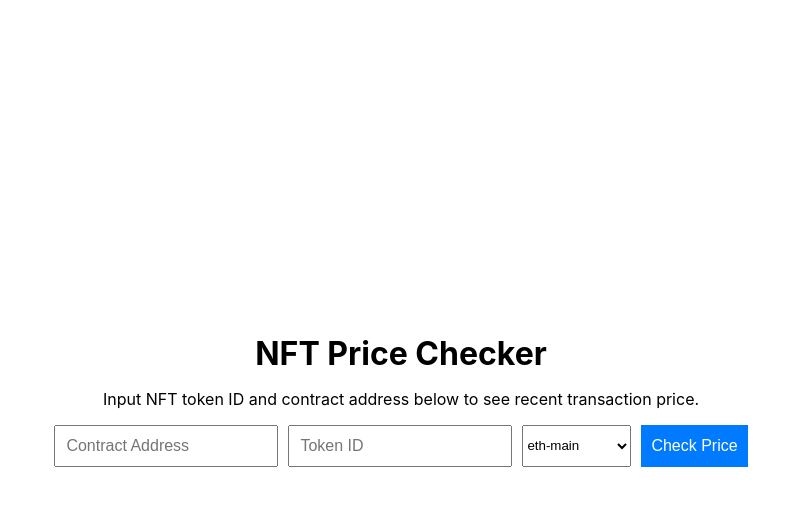
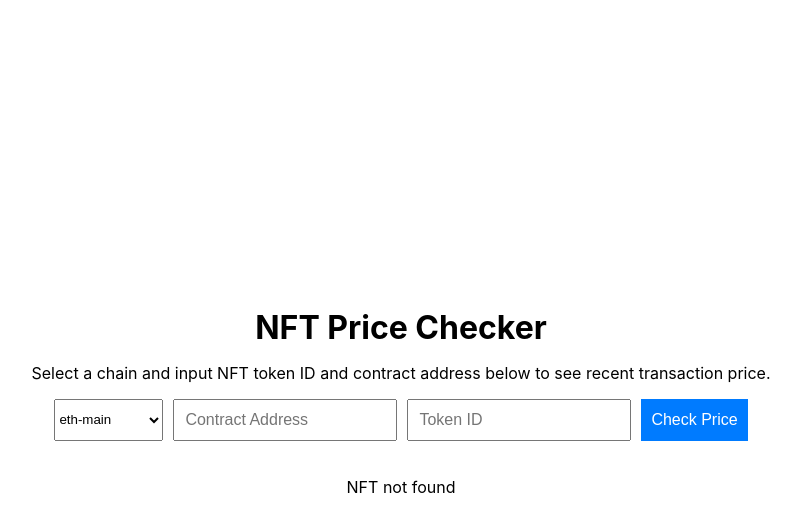
Before and after one commit to jonaszeutzius/nft-price-checker, a React (Create React App) app: page / in a window 1280 px wide. Both pictures are taken after a click on the button "Check Price". Shown: the top 532 px of the page, without its empty margins (239-1040 px from the left). Built offline with nearby package versions, Linux system fonts and the light colour scheme; no server answers.

Commit message:
error handling

```diff
--- a/src/App.js
+++ b/src/App.js
@@ -7,6 +7,7 @@ const App = () => {
   const [contractAddress, setContractAddress] = useState('');
   const [blockchain, setBlockchain] = useState('eth-main');
   const [nftData, setNftData] = useState(null);
+  const [error, setError] = useState(null); // New state for error message
 
   const fetchNFTData = async () => {
     const options = {
@@ -15,8 +16,13 @@ const App = () => {
       headers: {accept: 'application/json', 'X-API-KEY': '2jhzbqIWanB8puiqySBIWJVf6Ovp7oPW'}
     };
 
+    try {
       const response = await axios.request(options);
       setNftData(response.data);
+      setError(null); // Reset error state if successful
+    } catch (error) {
+      setError('NFT not found'); // Set error message if API call fails
+    }
   };
 
   const handleBlockchainChange = (event) => {
@@ -26,8 +32,16 @@ const App = () => {
   return (
     <div className="App">
       <h1 className='title'>NFT Price Checker</h1>
-      <p>Input NFT token ID and contract address below to see recent transaction price.</p>
+      <p>Select a chain and input NFT token ID and contract address below to see recent transaction price.</p>
       <div className="inputContainer">
+        <select name='blockchain' value={blockchain} onChange={handleBlockchainChange}>
+          <option value="eth-main">eth-main</option>
+          <option value="arbitrum-main">arbitrum-main</option>
+          <option value="optimism-main">optimism-main</option>
+          <option value="poly-main">poly-main</option>
+          <option value="bsc-main">bsc-main</option>
+          <option value="eth-goerli">eth-goerli</option>
+        </select>
         <input
           type="text"
           placeholder="Contract Address"
@@ -40,19 +54,12 @@ const App = () => {
           value={tokenId}
           onChange={e => setTokenId(e.target.value)}
         />
-        <select name='blockchain' value={blockchain} onChange={handleBlockchainChange}>
-          <option value="eth-main">eth-main</option>
-          <option value="arbitrum-main">arbitrum-main</option>
-          <option value="optimism-main">optimism-main</option>
-          <option value="poly-main">poly-main</option>
-          <option value="bsc-main">bsc-main</option>
-          <option value="eth-goerli">eth-goerli</option>
-          {console.log('This is the blockchain:' + blockchain)}
-        </select>
         <button onClick={fetchNFTData}>Check Price</button>
       </div>
 
-      {nftData && (
+      {error ?
+        <p>{error}</p> :
+        nftData && (
           <div className="nftData">
             <h2>{nftData.name}</h2>
             <div className="imageContainer">
@@ -65,7 +72,9 @@ const App = () => {
               Recent Price: ${parseFloat(nftData.recent_price.price_usd).toFixed(2)} {`(${nftData.recent_price.price} ${nftData.recent_price.price_currency})`}
             </p>
           </div>
-      )}
+        )
+      }
+
     </div>
   );
 }
```
Lines whose indentation alone changed are shown as unchanged.
